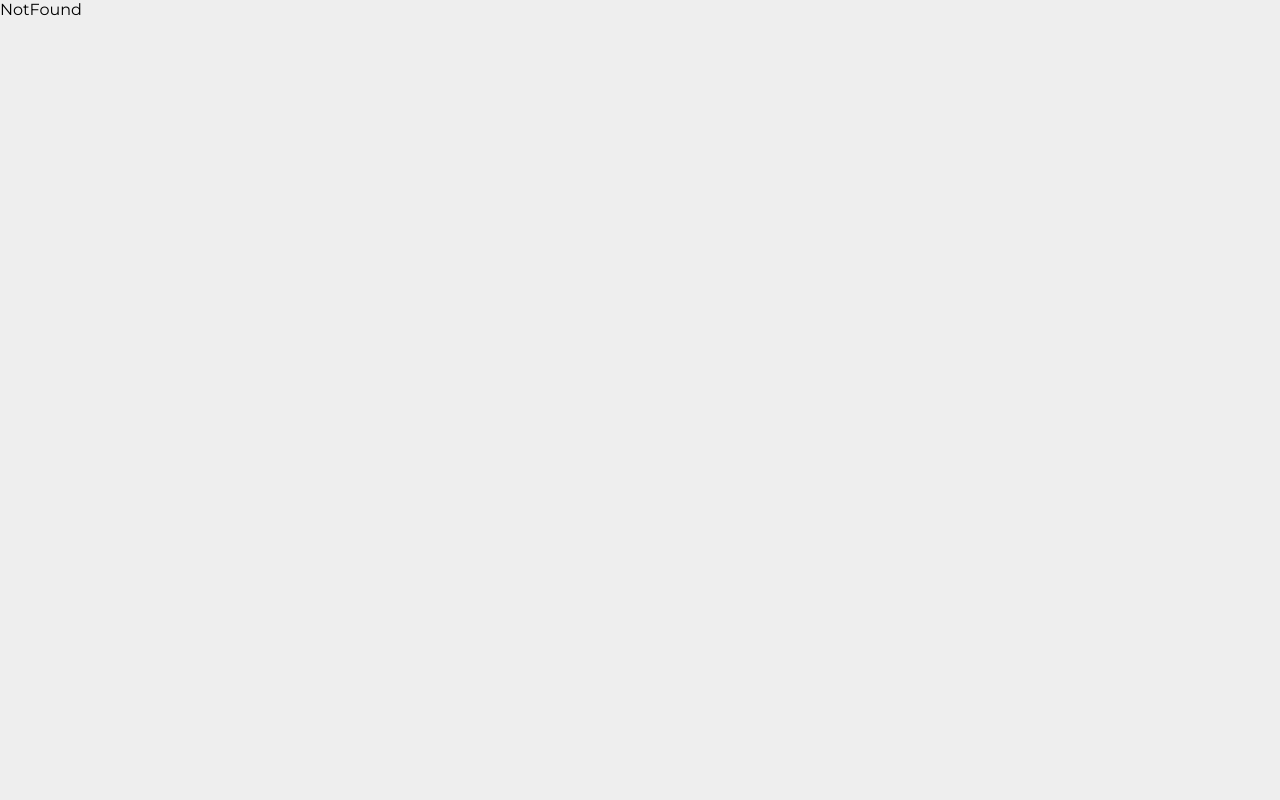
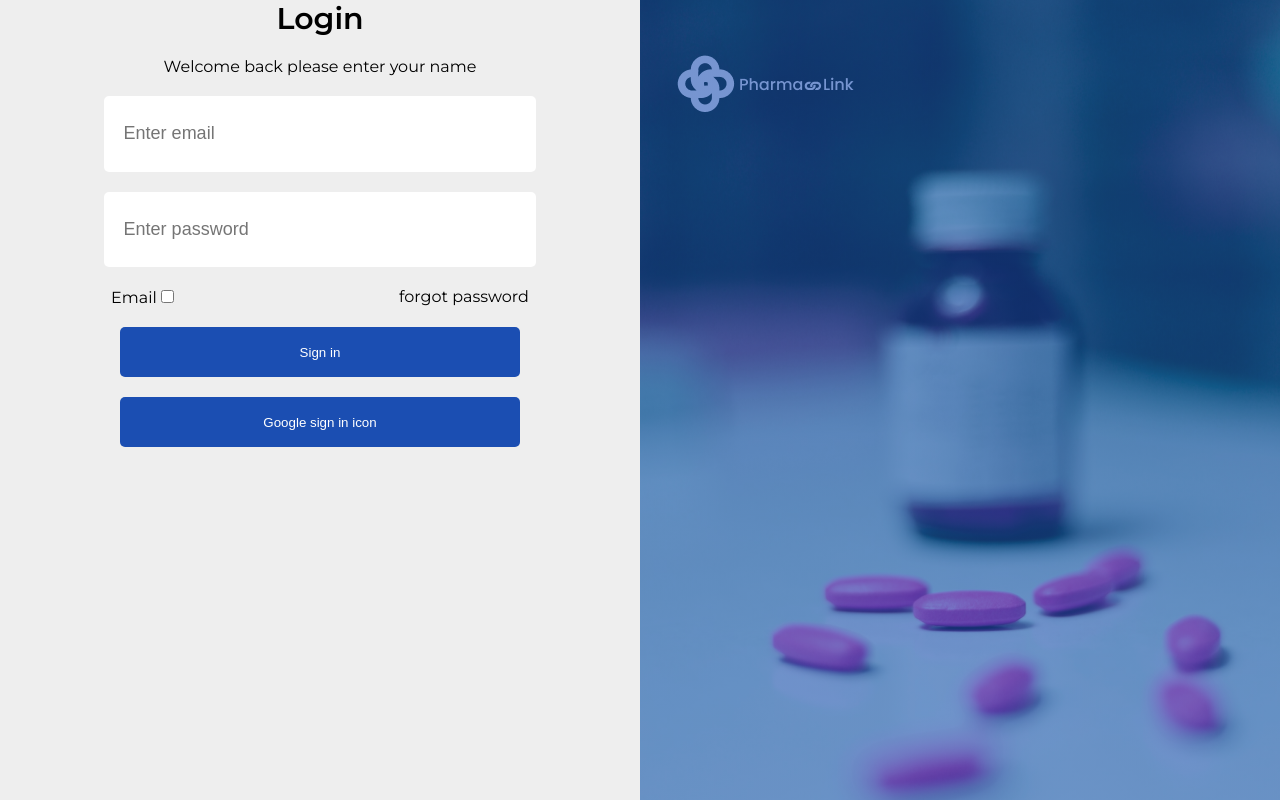
Before and after one commit to pharmalink001/pharmalink, a React (Create React App) app: page /Login in a window 1280 px wide. Built offline with nearby package versions, Linux system fonts and the light colour scheme.

Commit message:
done with the login and verify email page

```diff
--- a/src/App.js
+++ b/src/App.js
@@ -1,12 +1,17 @@
-import React from 'react'
+import React, { useEffect } from 'react'
 import { BrowserRouter,Routes,Route } from 'react-router-dom'
 import Contact from './comp/Contact/Contact'
 import Board from './comp/Gameoflife/Board'
 import LandingPage from './comp/landing page/LandingPage'
 import NotFound from './NotFound'
-import { useState } from 'react'
+import { useState} from 'react'
+import Login from './comp/Login/Login'
+import CompleteYourRegistration from './comp/Login/CompleteYourRegistration'
 const App = () => {
   const [active, setactive] = useState(false)
+  const [first, setfirst] = useState(1)
+
+
   return (
    <>
 
@@ -18,7 +23,8 @@ const App = () => {
     <Routes>
       <Route path='/' element={<LandingPage active={active} setactive={setactive}/>}></Route>
       <Route path='/Contact' element={<Contact active={active} setactive={setactive}/>}></Route>
-      <Route path='/Game' element={<Board active={active} setactive={setactive}/>}></Route>
+      <Route path='/Login' element={<Login active={active} setactive={setactive}/>}></Route>
+      <Route path='VerifyEmail' element={<CompleteYourRegistration active={active} setactive={setactive}/>}></Route>
       <Route path='*' element={<NotFound/>}></Route>
     </Routes>
 
--- a/src/NotFound.js
+++ b/src/NotFound.js
@@ -1,8 +1,12 @@
 import React from 'react'
+import Nav from './comp/landing page/Nav'
 
 const NotFound = () => {
   return (
+    <>
+    <Nav/>
     <div>NotFound</div>
+    </>
   )
 }
 
--- a/src/comp/Gameoflife/Board.js
+++ b/src/comp/Gameoflife/Board.js
@@ -86,53 +86,71 @@ const Board = ({active,setactive}) => {
                             }
                     })
                 })
-        setTimeout(runSimulation,1000)
+        setTimeout(runSimulation,100)
        },
        [],
      )
      const [gen, setgen] = useState(1)
     //setting the grid into a state
     const [grid, setgrid] = useState(()=> createGrid())
+    const button ={
+    // width: '60px',
+    // height: '40px',
+    padding: '20px',
+    margin: '20px',
+    background: '#237235',
+    border: '0',
+    color: '#fff',
+    borderRadius: '5px'
+    }
+    const buttonwithcolor ={
+        padding: '20px',
+        margin: '20px',
+        background: `${!isRunning ? '#237235' : '#ff0000cc' }`,
+        border: '0',
+        color: '#fff',
+        borderRadius: '5px'
+    }
   return (
-    <div>
+    <div style={{ background:'#0d1117'}}>
       <div style={{background:'#333'}}>  <Nav active={active} setactive={setactive} /></div>
-        <div>
-        <button onClick={()=>{
+        <div style={{display:'flex',justifyContent:'center'}}>
+        <button style={ buttonwithcolor}  onClick={()=>{
                 setisRunning(!isRunning)
               if(!isRunning){
                   runningRef.current = true
                 return  runSimulation()
               }
             }}>{!isRunning ? "start" : "stop"}</button>
-            <button onClick={()=>{
+            <button style= {button} onClick={()=>{
                 setrow(50)
                 setcol(50)
             }}>50X50</button>
-            <button onClick={()=>{
+            <button style={button} onClick={()=>{
                 setrow(40)
                 setcol(40)
             }}>40X40</button>
-            <button  onClick={()=>{
+            <button style={button}  onClick={()=>{
                 setrow(30)
                 setcol(30)
             }}>30X30</button>
-            <button  onClick={()=>{
+            <button style={button}  onClick={()=>{
                 setrow(20)
                 setcol(20)
             }}>20X20</button>
-            <button onClick={()=>{
+            <button style={ buttonwithcolor} onClick={()=>{
                    setisRunning(false)
                 setgrid(createGrid)
             }}>clear</button>
-            <button onClick={()=>{
+            <button style={button} onClick={()=>{
                  setgrid(randomize())
             }}>Random</button>
-           {gen}
+
         </div>
         <div style={{display:'flex',justifyContent:'center',alignItems:'center'}}>
         <Grid isRunning={isRunning} row={row} col={col} grid={grid}setgrid={setgrid}/>
         </div>
-
+        <div style={{color:'#fff'}}>{console.log(grid)}</div>
     </div>
   )
 }
--- a/src/comp/Gameoflife/Grid.js
+++ b/src/comp/Gameoflife/Grid.js
@@ -8,14 +8,19 @@ const Grid = ({col,row,grid,setgrid,isRunning}) => {
     //styles for grid
     const gridTemplate ={
         display:'grid',
-        gridTemplateColumns:`repeat(${col},20px)`,
+        gridTemplateColumns:`repeat(${col},26px)`,
+        background:'#0d1117',
+        width:'100vw',
+        justifyContent:'center'
         // gridTemplateRows:`repeat(${row},20px)`,
     }
     //styles for box
     const box ={
         width:'20px',
         height:'20px',
-        border:'1px solid #000',
+        borderRadius:'5px',
+        margin:'5px',
+        opacity:'0.5'
 
     }
 
@@ -43,7 +48,7 @@ const Grid = ({col,row,grid,setgrid,isRunning}) => {
                              }
 
                          }
-                     } style={{...box, background:`${grid[x][w] ? "black":"white"}`}}>{
+                     } style={{...box, background:`${grid[x][w] ? "#237235":"#444"}`}}>{
 
                      }</div>
                    })
--- /dev/null
+++ b/src/comp/Login/CompleteYourRegistration.js
@@ -0,0 +1,28 @@
+import React from 'react'
+import Nav from '../landing page/Nav'
+
+const CompleteYourRegistration = ({setactive,active}) => {
+  return (
+      <>
+
+    <div className='Login-page-container'>
+        <div>
+           <div className='login-page-header'>
+                <div className='login-page-header-login'>Complete your Registration</div>
+                 <span>For the purpose of identification,your information is needed...</span>
+
+           </div>
+           <form className='login-input-detials-contianer'>
+            <input placeholder='Enter email' className='login-input-detials' type='email' id="email"/>
+
+            <button type='submit'>Verify</button>
+            <span>Your info. is safely secured</span>
+           </form>
+        </div>
+        <div className='login-side-pics'></div>
+    </div>
+    </>
+  )
+}
+
+export default CompleteYourRegistration
--- /dev/null
+++ b/src/comp/Login/Login.css
@@ -0,0 +1,74 @@
+.Login-page-container{
+    display:flex;
+    width:100vw;
+    height:100vh;
+    justify-content: center;
+    /* align-items: center; */
+    text-align: center;
+
+}
+.Login-page-container >div{
+    width: 100%;
+}
+.login-side-pics{
+    background: linear-gradient(to right,rgba(27, 78, 178, 0.6),rgba(27, 78, 178, 0.6),rgba(27, 78, 178,0.6)), url('../landing page/img/sidepic3.png');
+}
+.login-input-detials{
+    padding: 2%;
+    width: 400px;
+    height: 50px;
+    border-radius: 5px;
+    background: #fff;
+    outline: none;
+    border: none;
+    padding-left: 20px;
+    font-size: 18px;
+    color: rgb(27, 78, 178);
+    -webkit-border-radius: 5px;
+    -moz-border-radius: 5px;
+    -ms-border-radius: 5px;
+    -o-border-radius: 5px;
+}
+.login-input-detials-contianer{
+    display: flex;
+    flex-direction: column;
+    gap: 20px;
+    justify-content: center;
+    align-items: center;
+}
+.login-input-rem-contianer{
+    display: flex;
+    justify-content: space-around;
+    width: 100%;
+}
+.login-input-detials-contianer > button{
+    width: 400px;
+    height: 50px;
+    border-radius: 5px;
+    color: #fff;
+    background-color: rgb(27, 78, 178);
+    border: 0;
+    -webkit-border-radius: 5px;
+    -moz-border-radius: 5px;
+    -ms-border-radius: 5px;
+    -o-border-radius: 5px;
+}
+.login-page-header{
+    display: flex;
+    flex-direction: column;
+    gap: 20px;
+    margin-bottom: 20px
+}
+.login-page-header-login{
+    font-weight: 600;
+    /* margin-bottom: 20px; */
+    font-size: 30px;
+}
+@media screen and (max-width:600px) {
+    .Login-page-container{
+        flex-direction: column;
+    }
+    .login-side-pics{
+        display: none;
+    }
+}
--- /dev/null
+++ b/src/comp/Login/Login.js
@@ -0,0 +1,31 @@
+import React from 'react'
+import './Login.css'
+import sidepic from '../landing page/img/sidepic3.png'
+const Login = () => {
+  return (
+    <div className='Login-page-container'>
+        <div>
+           <div className='login-page-header'>
+                <div className='login-page-header-login'>Login</div>
+                 <span>Welcome back please enter your name</span>
+           </div>
+           <form className='login-input-detials-contianer'>
+            <input placeholder='Enter email' className='login-input-detials' type='email' id="email"/>
+            <input placeholder='Enter password' className='login-input-detials' type='password' id="password"/>
+            <div className='login-input-rem-contianer'>
+            <label htmlFor='rem'>Email
+            <input className='login-input-checkbox
+            ' type='checkbox' id="rem"/>
+            </label>
+            <span>forgot password</span>
+            </div>
+            <button type='submit'>Sign in</button>
+            <button>Google sign in icon</button>
+           </form>
+        </div>
+        <div className='login-side-pics'></div>
+    </div>
+  )
+}
+
+export default Login
--- a/src/comp/landing page/Nav.js
+++ b/src/comp/landing page/Nav.js
@@ -24,7 +24,7 @@ const Nav = ({active,setactive}) => {
         </ul>
     </div>
     <div className={active ? 'header-login-container' : 'header-login-container unactive'}>
-       <span style={{color:'#fff'}} className='header-login'>Login</span>
+       <span style={{color:'#fff'}} className='header-login'><Link className='header-link' to="/Login" onClick={()=>{setactive(false)}}>Login</Link></span>
     </div>
 </nav>
   )
--- a/src/comp/landing page/header.css
+++ b/src/comp/landing page/header.css
@@ -126,6 +126,7 @@
         width: 100vw;
         cursor: pointer;
         overflow: none;
+
     }
     .header-nav-active{
         background-color: #111;
```
Also changed, not shown: src/comp/landing page/img/sidepic3.png (added).
